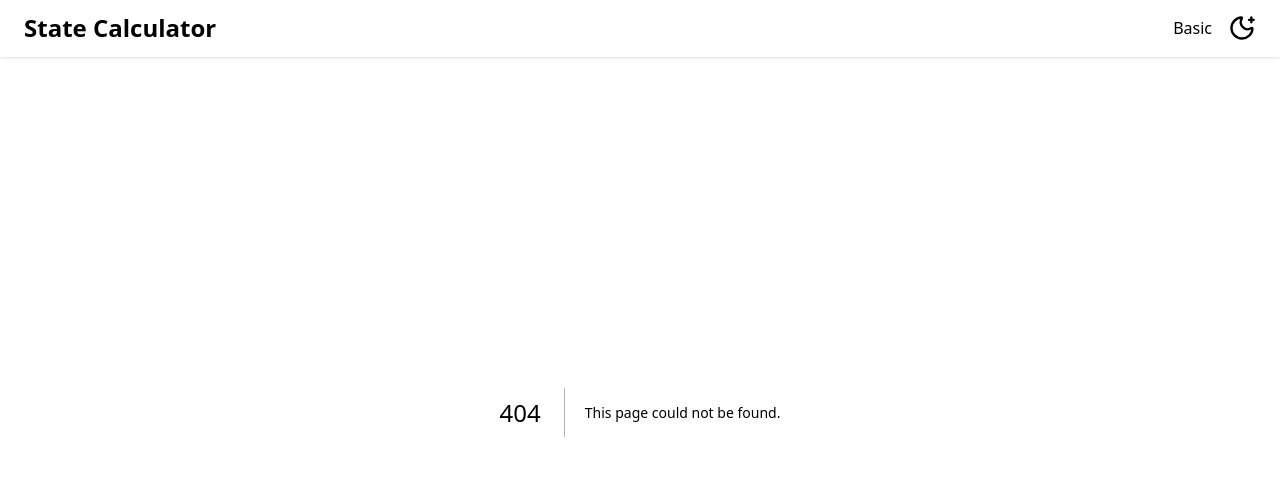
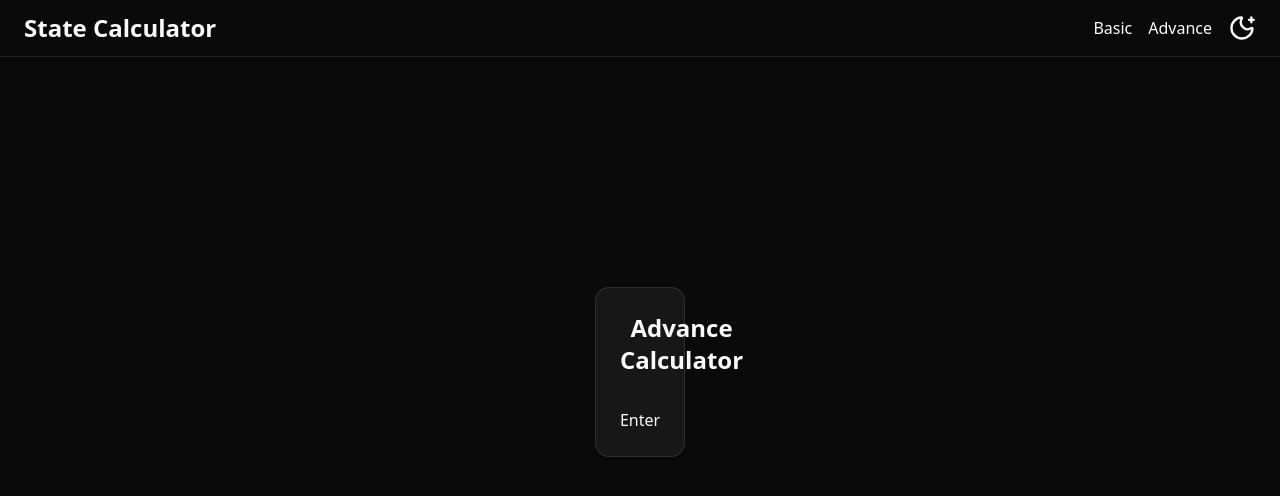
Before and after one commit to disharisen/state-calculator, a Next.js app: page /advance in a window 1280 px wide. Before the commit this address had no page. Shown: the top 496 px of the page. Built offline with nearby package versions, Linux system fonts and the light colour scheme.

Commit message:
Advance calculator page route done.

```diff
--- /dev/null
+++ b/src/app/advance/page.tsx
@@ -0,0 +1,33 @@
+import AdvanceCalculator from "@/components/AdvanceCalculator";
+import {
+	Card,
+	CardContent,
+	CardHeader,
+	CardTitle,
+} from "@/components/shadcnui/card";
+import { Metadata } from "next";
+
+export const metadata: Metadata = {
+	title: "Advance | State Calculator",
+	description: "Advance Page Of State Calculator",
+};
+
+const page = () => {
+	return (
+		<section className="grid h-[90dvh] place-items-center">
+			<Card className="">
+				<CardHeader>
+					<CardTitle className="text-center text-2xl font-semibold">
+						Advance Calculator
+					</CardTitle>
+				</CardHeader>
+
+				<CardContent>
+					<AdvanceCalculator />
+				</CardContent>
+			</Card>
+		</section>
+	);
+};
+
+export default page;
--- /dev/null
+++ b/src/components/AdvanceCalculator.tsx
@@ -0,0 +1,5 @@
+const AdvanceCalculator = () => {
+	return <div>Enter</div>;
+};
+
+export default AdvanceCalculator;
--- a/src/components/Header/Header.tsx
+++ b/src/components/Header/Header.tsx
@@ -17,6 +17,7 @@
 
 				<nav className="flex items-center gap-4">
 					<Link href={"/"}>Basic</Link>
+					<Link href={"/advance"}>Advance</Link>
 
 					<ThemeToggleButton />
 				</nav>
```
